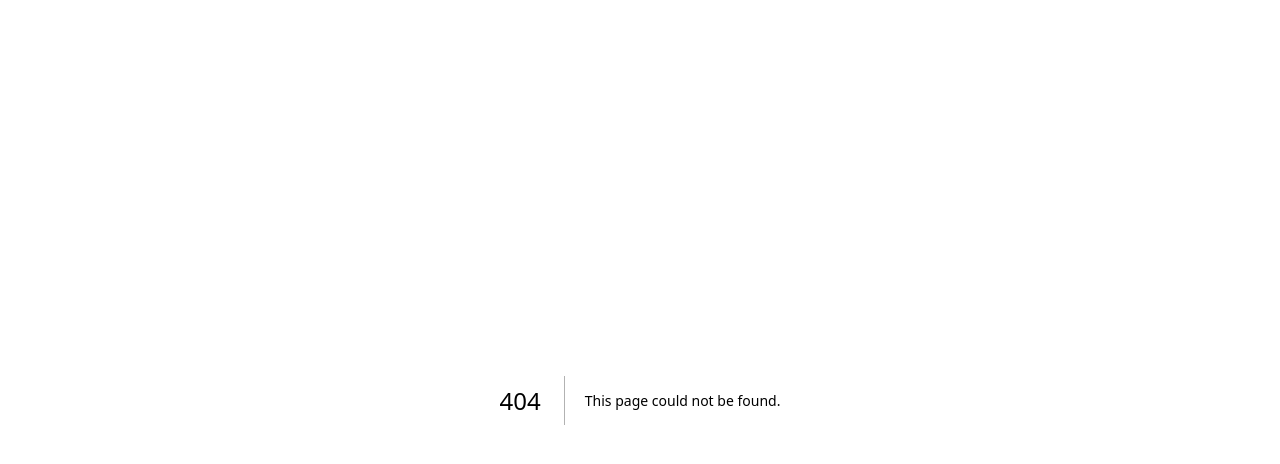
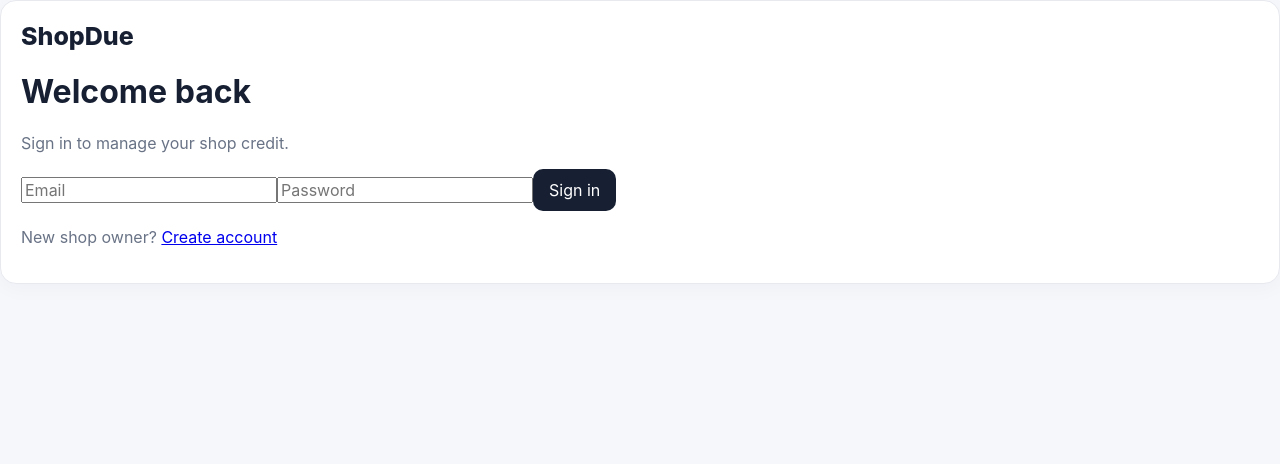
Before and after one commit to abhijithv14/shopdue, a Next.js app in the folder frontend/: page /login in a window 1280 px wide. Before the commit this address had no page. Shown: the top 464 px of the page. Built offline with nearby package versions, Linux system fonts and the light colour scheme; no server answers.

Commit message:
Add ShopDue frontend authentication

```diff
--- /dev/null
+++ b/frontend/app/login/page.tsx
@@ -0,0 +1,5 @@
+"use client";
+import {useState} from "react"; import {useRouter} from "next/navigation"; import {apiJson} from "../../lib/api";
+export default function Login(){const router=useRouter();const[email,setEmail]=useState(""),[password,setPassword]=useState(""),[error,setError]=useState(""),[busy,setBusy]=useState(false);
+async function submit(e:React.FormEvent){e.preventDefault();setError("");setBusy(true);try{const r=await apiJson<{token:string,user:any}>("/api/auth/login",{method:"POST",body:JSON.stringify({email,password})});localStorage.setItem("shopdue_token",r.token);localStorage.setItem("shopdue_user",JSON.stringify(r.user));router.replace("/");}catch(e:any){setError(e.message||"Login failed");}finally{setBusy(false);}}
+return <main className="auth"><form className="card authCard" onSubmit={submit}><div className="brand">ShopDue</div><h1>Welcome back</h1><p className="muted">Sign in to manage your shop credit.</p>{error&&<div className="error">{error}</div>}<input required type="email" placeholder="Email" value={email} onChange={e=>setEmail(e.target.value)}/><input required type="password" placeholder="Password" value={password} onChange={e=>setPassword(e.target.value)}/><button className="btn" disabled={busy}>{busy?"Signing in…":"Sign in"}</button><p className="muted center">New shop owner? <a href="/register">Create account</a></p></form></main>}
```
